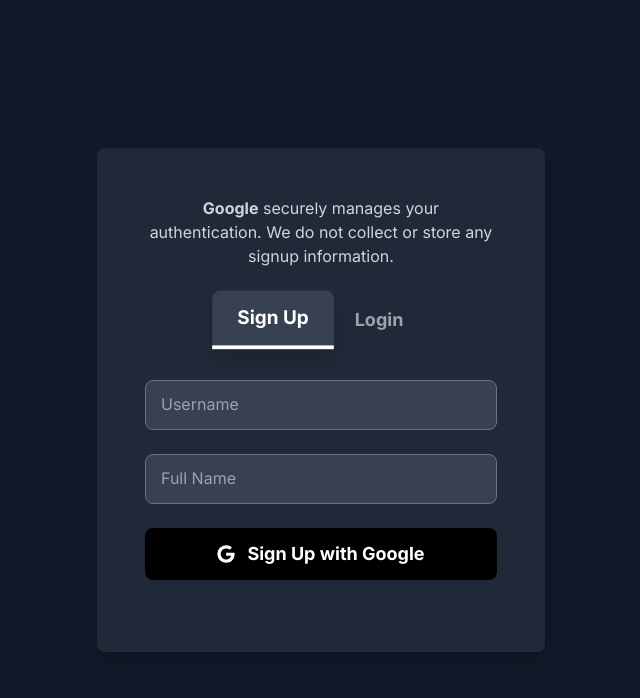
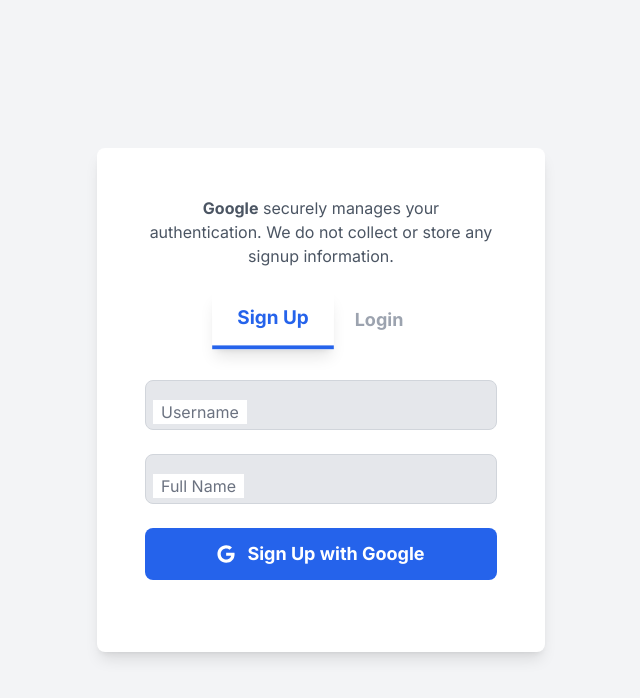
Before and after one commit to AritraRoy0/GFY, a Next.js app in the folder client/: page /auth in a window 1280 px wide. Shown: the top 698 px of the page, without its empty margins (319-959 px from the left). Built offline with nearby package versions, Linux system fonts and the light colour scheme; no server answers.

Commit message:
Client: Auth page placeholder overlap with user input in form bug fixed.

```diff
--- a/client/src/app/auth/page.tsx
+++ b/client/src/app/auth/page.tsx
@@ -1,15 +1,23 @@
-// or app/auth/page.tsx
+// app/auth/page.tsx
 
 'use client';
 
 import React, { useReducer, useState, useEffect } from 'react';
 import { useRouter } from 'next/navigation';
 import { signInWithPopup, onAuthStateChanged } from 'firebase/auth';
-import { doc, setDoc, getDoc, getDocs, collection, query, where } from 'firebase/firestore';
+import {
+  doc,
+  setDoc,
+  getDoc,
+  getDocs,
+  collection,
+  query,
+  where,
+} from 'firebase/firestore';
 import { auth, provider, firestore } from '../../../firebaseConfig'; // Adjust the path if necessary
 
 import { useDispatch } from 'react-redux';
-import { setUser, clearUser } from "../features/authSlice"; // Adjust the path
+import { setUser, clearUser } from '../features/authSlice'; // Adjust the path
 import { FaGoogle } from 'react-icons/fa';
 import { motion, AnimatePresence } from 'framer-motion';
 
@@ -66,9 +74,13 @@ const fadeInUp = {
   visible: { opacity: 1, y: 0 },
 };
 
-const featureDetailVariants = {
-  hidden: { opacity: 0, y: 30 },
-  visible: { opacity: 1, y: 0 },
+// Shake animation using framer-motion
+const shakeAnimation = {
+  hidden: { x: 0 },
+  visible: {
+    x: [0, -10, 10, -10, 10, 0],
+    transition: { duration: 0.5 },
+  },
 };
 
 const AuthPage: React.FC = () => {
@@ -85,10 +97,12 @@ const AuthPage: React.FC = () => {
   });
 
   useEffect(() => {
+    if (typeof window !== 'undefined') {
       // Get the 'tab' parameter from URL
       const searchParams = new URLSearchParams(window.location.search);
       const tabParam = searchParams.get('tab');
       setActiveTab(tabParam === 'login' ? 'login' : 'signup');
+    }
   }, []);
 
   // Auth state listener
@@ -127,7 +141,15 @@ const AuthPage: React.FC = () => {
   // Handle form input change
   const handleChange = (e: React.ChangeEvent<HTMLInputElement>) => {
     const { name, value } = e.target;
-    localDispatch({ type: ACTIONS.SET_FORM_DATA, payload: { ...state.formData, [name]: value } });
+    localDispatch({
+      type: ACTIONS.SET_FORM_DATA,
+      payload: { ...state.formData, [name]: value },
+    });
+    // Clear the error message for this field
+    localDispatch({
+      type: ACTIONS.SET_ERRORS,
+      payload: { ...state.errors, [name]: '' },
+    });
   };
 
   // Form validation
@@ -155,7 +177,10 @@ const AuthPage: React.FC = () => {
 
   // Check if username exists in Firestore
   const checkUsernameExists = async (username: string): Promise<boolean> => {
-    const q = query(collection(firestore, 'users'), where('username', '==', username));
+    const q = query(
+      collection(firestore, 'users'),
+      where('username', '==', username)
+    );
     const querySnapshot = await getDocs(q);
     return !querySnapshot.empty;
   };
@@ -171,11 +196,16 @@ const AuthPage: React.FC = () => {
       const { displayName, email, uid } = user;
 
       if (activeTab === 'signup') {
-        const usernameExists = await checkUsernameExists(state.formData.username);
+        const usernameExists = await checkUsernameExists(
+          state.formData.username
+        );
         if (usernameExists) {
           localDispatch({
             type: ACTIONS.SET_ERRORS,
-            payload: { ...state.errors, username: 'Username already taken' },
+            payload: {
+              ...state.errors,
+              username: 'Username already taken',
+            },
           });
           localDispatch({ type: ACTIONS.SET_LOADING, payload: false });
           return;
@@ -191,18 +221,26 @@ const AuthPage: React.FC = () => {
         await setDoc(doc(firestore, 'users', uid), userData);
 
         // Dispatch setUser action
-        dispatch(setUser({
+        dispatch(
+          setUser({
             id: uid,
             name: displayName,
             ...userData,
-        }));
+          })
+        );
 
-        localDispatch({ type: ACTIONS.SET_ALERT, payload: 'Sign-up successful!' });
+        localDispatch({
+          type: ACTIONS.SET_ALERT,
+          payload: 'Sign-up successful!',
+        });
         router.push('/dashboard');
       } else {
         const userDoc = await getDoc(doc(firestore, 'users', uid));
         if (!userDoc.exists()) {
-          localDispatch({ type: ACTIONS.SET_ALERT, payload: 'No account found. Please sign up first.' });
+          localDispatch({
+            type: ACTIONS.SET_ALERT,
+            payload: 'No account found. Please sign up first.',
+          });
           await auth.signOut();
           localDispatch({ type: ACTIONS.SET_LOADING, payload: false });
           return;
@@ -211,18 +249,27 @@ const AuthPage: React.FC = () => {
         const userData = userDoc.data();
 
         // Dispatch setUser action
-        dispatch(setUser({
+        dispatch(
+          setUser({
             id: uid,
             name: displayName,
             email: email,
             ...userData,
-        }));
+          })
+        );
 
-        localDispatch({ type: ACTIONS.SET_ALERT, payload: 'Logged in successfully!' });
+        localDispatch({
+          type: ACTIONS.SET_ALERT,
+          payload: 'Logged in successfully!',
+        });
         router.push('/dashboard');
       }
-    } catch (error) {
-      localDispatch({ type: ACTIONS.SET_ALERT, payload: 'Error during authentication. Please try again.' });
+    } catch (error: any) {
+      localDispatch({
+        type: ACTIONS.SET_ALERT,
+        payload:
+          error.message || 'Error during authentication. Please try again.',
+      });
       console.error('Error during Google Sign-Up/Sign-In:', error);
     } finally {
       localDispatch({ type: ACTIONS.SET_LOADING, payload: false });
@@ -230,27 +277,30 @@ const AuthPage: React.FC = () => {
   };
 
   return (
-    <div className="relative min-h-screen flex items-center justify-center overflow-hidden bg-gray-900">
+    <div className="relative min-h-screen flex items-center justify-center overflow-hidden bg-gray-100">
       {/* Animated Background */}
       <div className="absolute inset-0 overflow-hidden">
         {/* Subtle animated patterns or shapes can be added here if desired */}
       </div>
 
       {/* Main Content */}
-      <div className="relative bg-gray-800 p-12 rounded-lg shadow-lg w-full max-w-md z-10">
+      <div className="relative bg-white p-12 rounded-lg shadow-lg w-full max-w-md z-10">
         {/* Alert Message */}
         <AnimatePresence>
           {state.alertMessage && (
             <motion.div
               className={`mb-4 p-4 rounded-lg text-center font-bold transition-transform transform ${
-                state.alertMessage.startsWith('Error') || state.alertMessage.startsWith('No account')
-                  ? 'bg-red-600 text-white'
-                  : 'bg-green-600 text-white'
+                state.alertMessage.startsWith('Error') ||
+                state.alertMessage.startsWith('No account')
+                  ? 'bg-red-500 text-white'
+                  : 'bg-green-500 text-white'
               }`}
               initial={{ opacity: 0, y: -20 }}
               animate={{ opacity: 1, y: 0 }}
               exit={{ opacity: 0, y: -20 }}
               transition={{ duration: 0.5 }}
+              role="alert"
+              aria-live="assertive"
             >
               {state.alertMessage}
             </motion.div>
@@ -259,43 +309,46 @@ const AuthPage: React.FC = () => {
 
         {/* Informative Text */}
         <motion.div
-          className="mb-6 text-center text-gray-300"
+          className="mb-6 text-center text-gray-600"
           initial="hidden"
           animate="visible"
           variants={fadeInUp}
           transition={{ duration: 1, delay: 0.3 }}
         >
           <p>
-            <strong>Google</strong> securely manages your authentication. We do not collect or store any signup information.
+            <strong>Google</strong> securely manages your authentication. We do
+            not collect or store any signup information.
           </p>
         </motion.div>
 
         {/* Tabs for Login/Signup */}
         <div className="flex justify-center mb-8">
           <button
-            className={`text-lg font-bold px-6 py-3 rounded-t-lg transition-colors duration-300 ${
+            className={`text-lg font-bold px-6 py-3 rounded-t-lg transition-colors duration-300 focus:outline-none ${
               activeTab === 'signup'
-                ? 'text-white bg-gray-700 border-b-4 border-white shadow-lg transform scale-105'
-                : 'text-gray-400 hover:text-white'
+                ? 'text-blue-600 border-b-4 border-blue-600 shadow-lg transform scale-105'
+                : 'text-gray-400 hover:text-blue-600'
             }`}
             onClick={() => setActiveTab('signup')}
+            aria-label="Sign Up Tab"
           >
             Sign Up
           </button>
           <button
-            className={`text-lg font-bold px-6 py-3 rounded-t-lg transition-colors duration-300 ${
+            className={`text-lg font-bold px-6 py-3 rounded-t-lg transition-colors duration-300 focus:outline-none ${
               activeTab === 'login'
-                ? 'text-white bg-gray-700 border-b-4 border-white shadow-lg transform scale-105'
-                : 'text-gray-400 hover:text-white'
+                ? 'text-blue-600 border-b-4 border-blue-600 shadow-lg transform scale-105'
+                : 'text-gray-400 hover:text-blue-600'
             }`}
             onClick={() => setActiveTab('login')}
+            aria-label="Login Tab"
           >
             Login
           </button>
         </div>
 
         {/* Signup Form */}
-        <AnimatePresence>
+        <AnimatePresence mode="wait">
           {activeTab === 'signup' && (
             <motion.form
               className="mb-6"
@@ -304,6 +357,7 @@ const AuthPage: React.FC = () => {
               animate="visible"
               exit="hidden"
               transition={{ duration: 0.7 }}
+              noValidate
             >
               <div className="relative mb-6">
                 <input
@@ -312,19 +366,30 @@ const AuthPage: React.FC = () => {
                   name="username"
                   value={state.formData.username}
                   onChange={handleChange}
-                  className={`peer w-full px-4 py-3 border rounded-lg bg-gray-700 text-white focus:outline-none focus:ring-2 focus:ring-white transition-transform duration-300 ${
-                    state.errors.username ? 'border-red-500 animate-shake' : 'border-gray-500'
+                  className={`peer w-full px-4 py-3 border rounded-lg bg-gray-200 text-gray-800 focus:outline-none focus:ring-2 focus:ring-blue-500 transition-transform duration-300 ${
+                    state.errors.username ? 'border-red-500' : 'border-gray-300'
                   }`}
+                  placeholder=" "
                   required
+                  aria-invalid={!!state.errors.username}
+                  aria-describedby="username-error"
                 />
                 <label
                   htmlFor="username"
-                  className="absolute top-3 left-4 text-gray-400 peer-focus:text-white transition-transform duration-300"
+                  className="absolute text-gray-500 duration-300 transform -translate-y-6 scale-75 top-2 z-10 origin-[0] bg-white px-2 peer-focus:px-2 peer-placeholder-shown:scale-100 peer-placeholder-shown:translate-y-3 peer-focus:scale-75 peer-focus:-translate-y-6 left-2"
                 >
                   Username
                 </label>
                 {state.errors.username && (
-                  <div className="text-red-400 text-sm mt-2">{state.errors.username}</div>
+                  <motion.div
+                    className="text-red-500 text-sm mt-2"
+                    id="username-error"
+                    variants={shakeAnimation}
+                    initial="hidden"
+                    animate="visible"
+                  >
+                    {state.errors.username}
+                  </motion.div>
                 )}
               </div>
 
@@ -335,27 +400,39 @@ const AuthPage: React.FC = () => {
                   name="fullName"
                   value={state.formData.fullName}
                   onChange={handleChange}
-                  className={`peer w-full px-4 py-3 border rounded-lg bg-gray-700 text-white focus:outline-none focus:ring-2 focus:ring-white transition-transform duration-300 ${
-                    state.errors.fullName ? 'border-red-500 animate-shake' : 'border-gray-500'
+                  className={`peer w-full px-4 py-3 border rounded-lg bg-gray-200 text-gray-800 focus:outline-none focus:ring-2 focus:ring-blue-500 transition-transform duration-300 ${
+                    state.errors.fullName ? 'border-red-500' : 'border-gray-300'
                   }`}
+                  placeholder=" "
                   required
+                  aria-invalid={!!state.errors.fullName}
+                  aria-describedby="fullName-error"
                 />
                 <label
                   htmlFor="fullName"
-                  className="absolute top-3 left-4 text-gray-400 peer-focus:text-white transition-transform duration-300"
+                  className="absolute text-gray-500 duration-300 transform -translate-y-6 scale-75 top-2 z-10 origin-[0] bg-white px-2 peer-focus:px-2 peer-placeholder-shown:scale-100 peer-placeholder-shown:translate-y-3 peer-focus:scale-75 peer-focus:-translate-y-6 left-2"
                 >
                   Full Name
                 </label>
                 {state.errors.fullName && (
-                  <div className="text-red-400 text-sm mt-2">{state.errors.fullName}</div>
+                  <motion.div
+                    className="text-red-500 text-sm mt-2"
+                    id="fullName-error"
+                    variants={shakeAnimation}
+                    initial="hidden"
+                    animate="visible"
+                  >
+                    {state.errors.fullName}
+                  </motion.div>
                 )}
               </div>
 
               <button
                 type="button"
                 onClick={handleGoogleSignUp}
-                className="w-full flex items-center justify-center bg-black text-white py-3 px-4 rounded-lg font-bold text-lg hover:bg-gray-800 transition-colors duration-300 mt-4 transform hover:scale-105 focus:outline-none focus:ring-2 focus:ring-white"
+                className="w-full flex items-center justify-center bg-blue-600 text-white py-3 px-4 rounded-lg font-bold text-lg hover:bg-blue-500 transition-colors duration-300 mt-4 transform hover:scale-105 focus:outline-none focus:ring-2 focus:ring-blue-500"
                 disabled={state.loading}
+                aria-label="Sign Up with Google"
               >
                 <FaGoogle className="mr-3 text-lg" />
                 {state.loading ? 'Signing up...' : 'Sign Up with Google'}
@@ -365,7 +442,7 @@ const AuthPage: React.FC = () => {
         </AnimatePresence>
 
         {/* Login Form */}
-        <AnimatePresence>
+        <AnimatePresence mode="wait">
           {activeTab === 'login' && (
             <motion.div
               className="mb-6"
@@ -377,8 +454,9 @@ const AuthPage: React.FC = () => {
             >
               <button
                 onClick={handleGoogleSignUp}
-                className="w-full flex items-center justify-center bg-black text-white py-3 px-4 rounded-lg font-bold text-lg hover:bg-gray-800 transition-colors duration-300 transform hover:scale-105 focus:outline-none focus:ring-2 focus:ring-white"
+                className="w-full flex items-center justify-center bg-blue-600 text-white py-3 px-4 rounded-lg font-bold text-lg hover:bg-blue-500 transition-colors duration-300 transform hover:scale-105 focus:outline-none focus:ring-2 focus:ring-blue-500"
                 disabled={state.loading}
+                aria-label="Login with Google"
               >
                 <FaGoogle className="mr-3 text-lg" />
                 {state.loading ? 'Signing in...' : 'Login with Google'}
```
Also changed, not shown: client/src/app/page.tsx (+18 -16 lines). Lines whose indentation alone changed are shown as unchanged.
